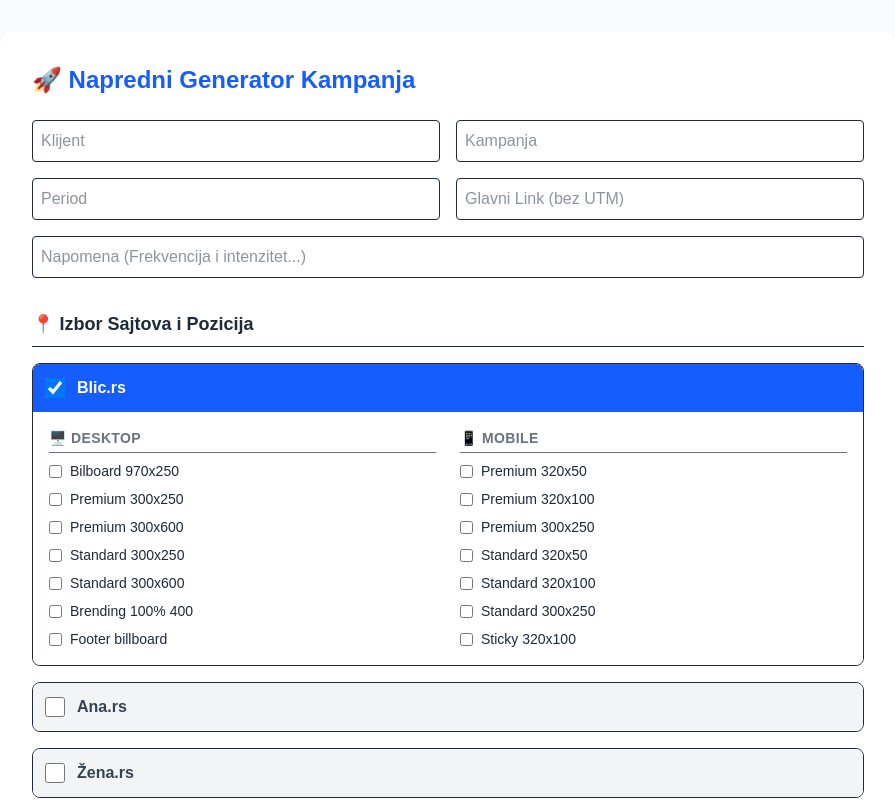
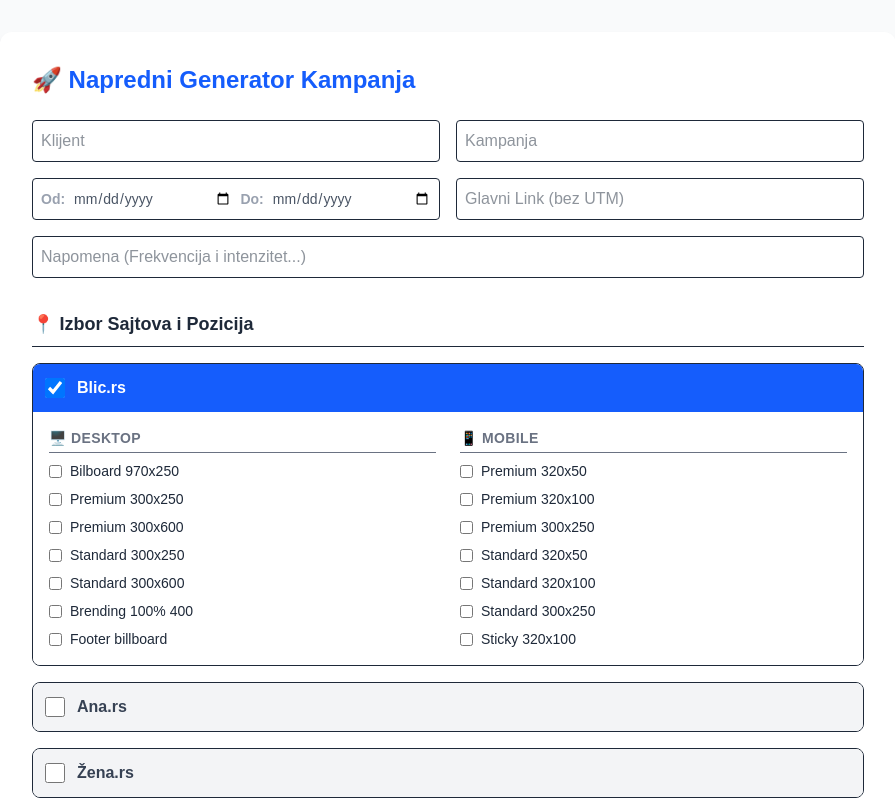
Before and after one commit to Developeralko/generator-kampanja, a Next.js app: page / in a window 1280 px wide. Shown: the top 800 px of the page, without its empty margins (192-1087 px from the left). Built offline with nearby package versions, Linux system fonts and the light colour scheme; no server answers; the database is empty.

Commit message:
Ubačen kalendar za biranje raspona datuma

```diff
--- a/src/app/page.tsx
+++ b/src/app/page.tsx
@@ -7,9 +7,9 @@
 const supabase = createClient(supabaseUrl, supabaseKey);
 
 export default function Home() {
-  const [podaci, setPodaci] = useState({ klijent: '', kampanja: '', period: '', napomena: '', link: '' });
+  // Izbacili smo 'period' i dodali 'datumOd' i 'datumDo'
+  const [podaci, setPodaci] = useState({ klijent: '', kampanja: '', datumOd: '', datumDo: '', napomena: '', link: '' });
 
-  // Dodali smo "blic.rs" utm tag
   const [sajtovi, setSajtovi] = useState([
     {
       ime: 'Blic.rs', utm: 'blic.rs', izabran: true,
@@ -92,7 +92,6 @@
   ]);
 
   const [gotovMejl, setGotovMejl] = useState('');
-  // Mijenjamo string u Array stringova kako bi pamtili više slika
   const [slikeUrls, setSlikeUrls] = useState<string[]>([]);
   const [istorija, setIstorija] = useState<any[]>([]);
 
@@ -117,7 +116,6 @@
     setSajtovi(novi);
   };
 
-  // Nova funkcija za upload više fajlova odjednom
   const handleUpload = async (e: any) => {
     const files = e.target.files;
     if (!files || files.length === 0) return;
@@ -134,7 +132,6 @@
       if (error) {
         alert(`Greška pri uploadu slike ${file.name}: ` + error.message);
       } else {
-        // Magija: dodajemo ?download na kraj kako bi pretraživač skidao fajl umjesto da ga otvara
         const publicUrl = supabase.storage.from('kreative').getPublicUrl(fileName).data.publicUrl + `?download=${cistoIme}`;
         uspjesnoSacuvanih.push(publicUrl);
       }
@@ -172,6 +169,13 @@
     return [...kombinovano, ...preostaliPremiums, ...preostaliStandards, ...ostali].join('\n');
   };
 
+  // Pomoćna funkcija koja pretvara YYYY-MM-DD iz kalendara u naš format DD.MM.YYYY.
+  const formatirajDatum = (datum: string) => {
+    if (!datum) return '';
+    const [godina, mesec, dan] = datum.split('-');
+    return `${dan}.${mesec}.${godina}.`;
+  };
+
   const generisiISacuvaj = async () => {
     let osnovniLink = podaci.link.trim();
     if(osnovniLink.includes('?')) osnovniLink = osnovniLink.split('?')[0];
@@ -195,9 +199,16 @@
       sajtoviText += sajtDeo;
     });
 
-    let mejl = `Drage kolege,\n\nInfo za postavku kampanje je ispod:\n\nKlijent: ${podaci.klijent}\nKampanja: ${podaci.kampanja}\nPeriod: ${podaci.period}\n\n${podaci.napomena}\n${sajtoviText}`;
+    // Kreiramo string za period od dva odabrana datuma
+    let finalniPeriod = '';
+    if (podaci.datumOd && podaci.datumDo) {
+      finalniPeriod = `${formatirajDatum(podaci.datumOd)} - ${formatirajDatum(podaci.datumDo)}`;
+    } else {
+      finalniPeriod = "Nije definisano";
+    }
 
-    // Dodavanje više vizuala
+    let mejl = `Drage kolege,\n\nInfo za postavku kampanje je ispod:\n\nKlijent: ${podaci.klijent}\nKampanja: ${podaci.kampanja}\nPeriod: ${finalniPeriod}\n\n${podaci.napomena}\n${sajtoviText}`;
+
     if (slikeUrls.length > 0) {
       mejl += `\n\nLinkovi za preuzimanje vizuala (kliknite na link za direktan download):\n`;
       slikeUrls.forEach((url, i) => {
@@ -208,7 +219,7 @@
     setGotovMejl(mejl);
 
     await supabase.from('kampanje').insert([
-      { klijent: podaci.klijent, kampanja: podaci.kampanja, period: podaci.period, generisani_mejl: mejl }
+      { klijent: podaci.klijent, kampanja: podaci.kampanja, period: finalniPeriod, generisani_mejl: mejl }
     ]);
 
     ucitajIstoriju();
@@ -226,7 +237,15 @@
         <div className="grid grid-cols-2 gap-4 mb-4">
           <input className="border p-2 rounded w-full" name="klijent" placeholder="Klijent" onChange={handleChange} />
           <input className="border p-2 rounded w-full" name="kampanja" placeholder="Kampanja" onChange={handleChange} />
-          <input className="border p-2 rounded w-full" name="period" placeholder="Period" onChange={handleChange} />
+
+          {/* Novi UI za biranje raspona datuma */}
+          <div className="flex items-center space-x-2 border p-2 rounded bg-white w-full">
+            <span className="text-gray-400 text-sm font-bold">Od:</span>
+            <input type="date" className="w-full outline-none bg-transparent text-gray-600 text-sm" name="datumOd" onChange={handleChange} />
+            <span className="text-gray-400 text-sm font-bold">Do:</span>
+            <input type="date" className="w-full outline-none bg-transparent text-gray-600 text-sm" name="datumDo" onChange={handleChange} />
+          </div>
+
           <input className="border p-2 rounded w-full" name="link" placeholder="Glavni Link (bez UTM)" onChange={handleChange} />
         </div>
         <input className="border p-2 rounded w-full mb-8" name="napomena" placeholder="Napomena (Frekvencija i intenzitet...)" onChange={handleChange} />
@@ -271,7 +290,6 @@
           ))}
         </div>
 
-        {/* Dodali smo 'multiple' opciju u input za fajlove */}
         <div className="mb-6 p-4 border border-dashed border-gray-400 rounded-lg bg-gray-50">
           <p className="font-bold mb-2">Dodaj Vizuale (možeš odabrati više slika istovremeno):</p>
           <input type="file" multiple onChange={handleUpload} className="w-full" />
```
